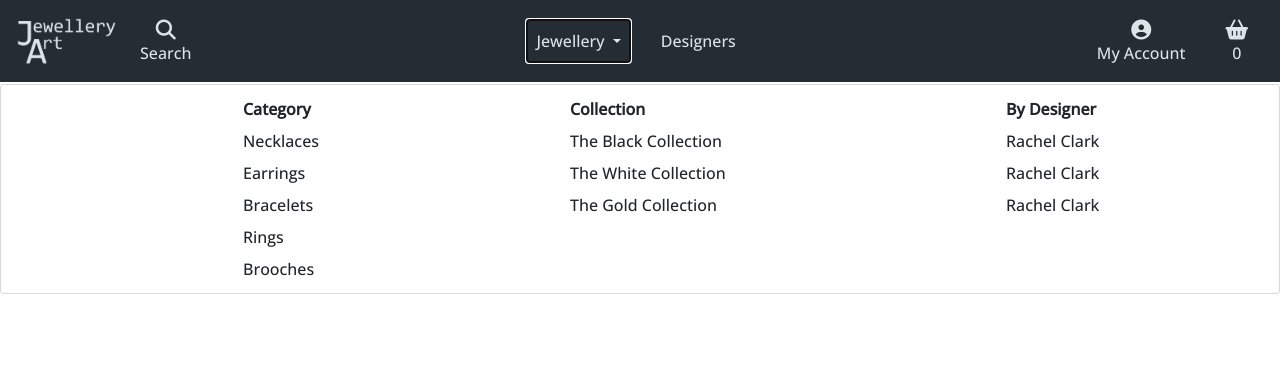
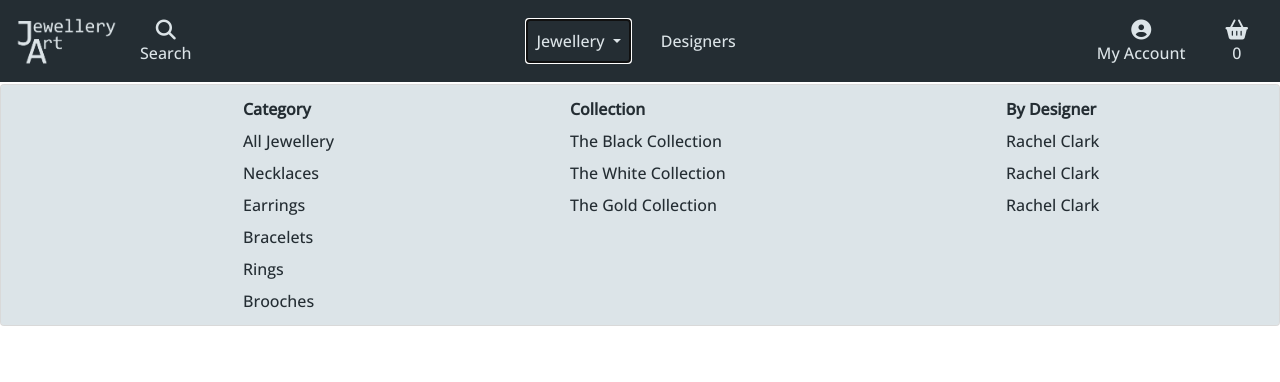
Before and after one commit to Stephanie-Ash/jewellery-art, a Django app: page / in a window 1280 px wide, after a click on "Jewellery". Shown: the top 382 px of the page. Run offline with Django 3.2, Linux system fonts and the light colour scheme; some libraries are stand-ins or nearby versions.

Commit message:
Add styling to navigation dropdown menus

```diff
--- a/static/css/base.css
+++ b/static/css/base.css
@@ -12,6 +12,10 @@ body {
 
 .txt-lgt {
     color: #dce4e8;
+}
+
+.txt-drk {
+    color: #242d33;
 }
 
 .nav-link {
@@ -29,3 +33,11 @@ body {
 .search-dropdown {
     border: none;
 }
+
+.dropdown-title, .dropdown-item {
+    color: #242d33;
+}
+
+.dropdown-title:hover {
+    background-color: transparent;
+}
--- a/templates/base.html
+++ b/templates/base.html
@@ -90,10 +90,11 @@
                                 data-toggle="dropdown" aria-expanded="false">
                                 Jewellery
                             </a>
-                            <div class="dropdown-menu w-100" aria-labelledby="navbarDropdown">
+                            <div class="dropdown-menu bg-color-lgt w-100" aria-labelledby="navbarDropdown">
                                 <div class="row">
                                     <div class="col-3 offset-2">
                                         <p class="dropdown-item dropdown-title m-0"><strong>Category</strong></p>
+                                        <a class="dropdown-item" href="#">All Jewellery</a>
                                         <a class="dropdown-item" href="#">Necklaces</a>
                                         <a class="dropdown-item" href="#">Earrings</a>
                                         <a class="dropdown-item" href="#">Bracelets</a>
@@ -128,7 +129,7 @@
                             <p class="m-0">My Account</p>
                         </div>
                     </a>
-                    <div class="dropdown-menu" aria-labelledby="account-options">
+                    <div class="dropdown-menu bg-color-lgt" aria-labelledby="account-options">
                         {% if user.is_authenticated %}
                         <a class="dropdown-item" href="#" aria-label="Logout of your account">Logout</a>
                         <a class="dropdown-item" href="#" aria-label="View your profile">My Profile</a>
```
